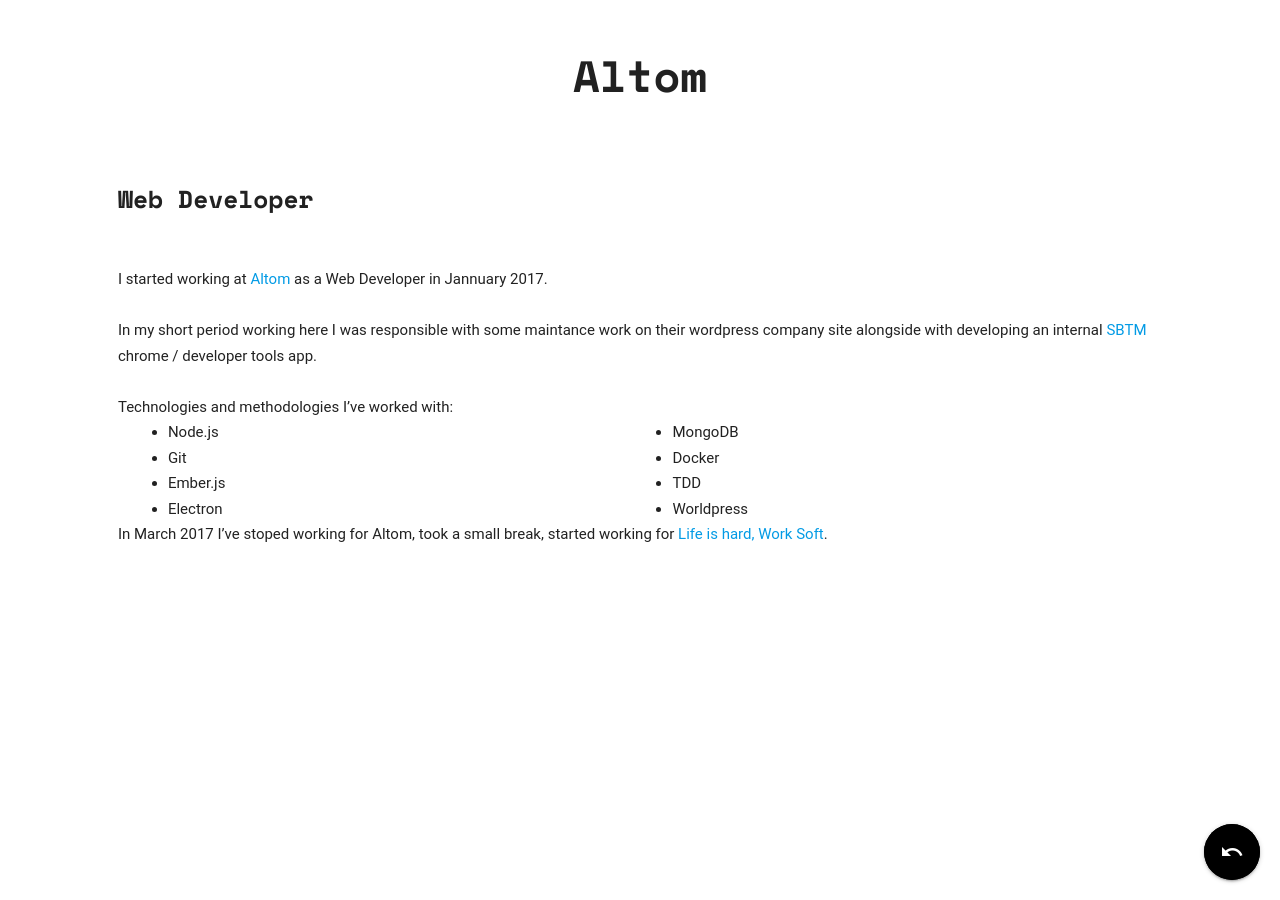
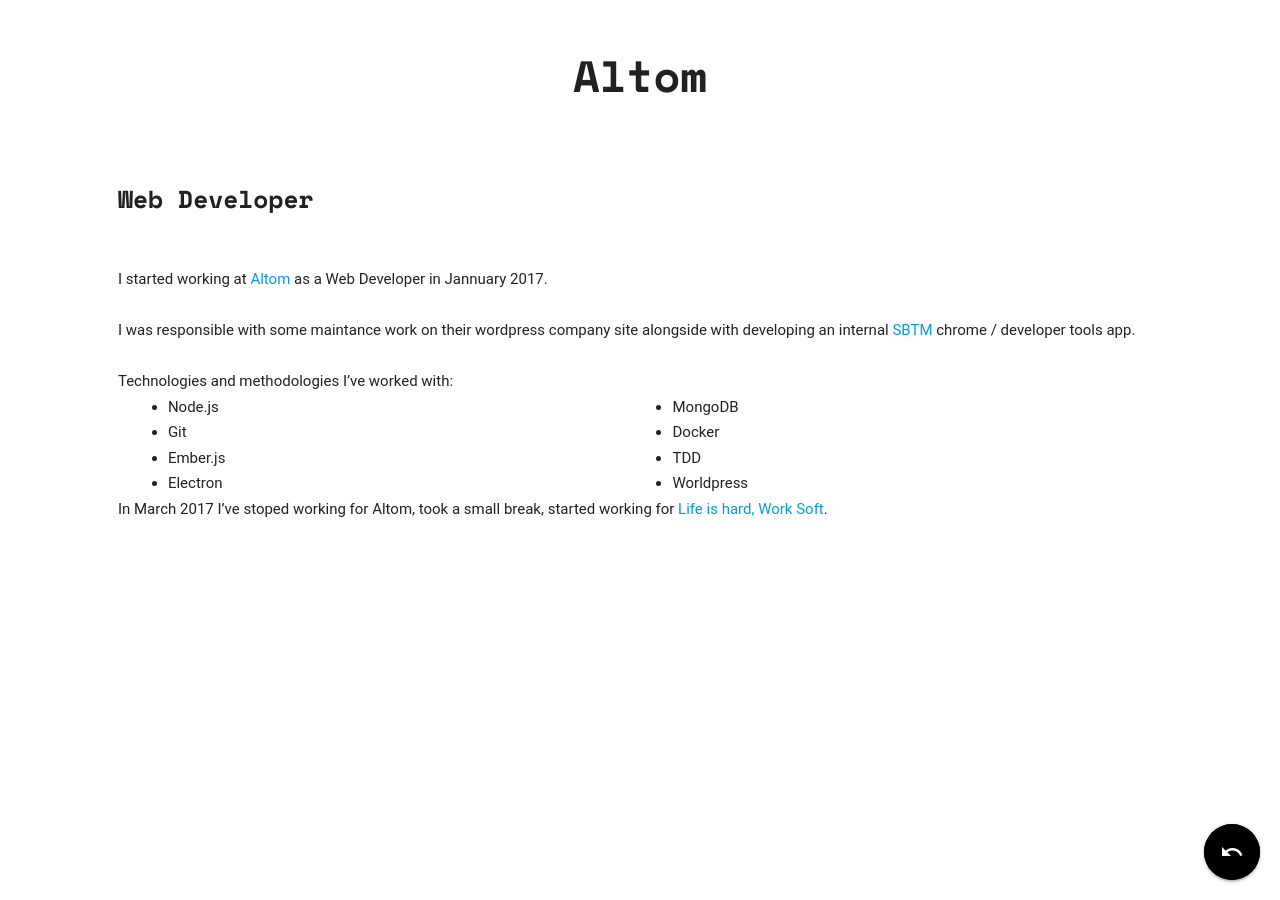
Before and after one commit to suciusergiu94/blog, a Jekyll site: the page built from _posts/work-experience/2017-01-10-job-altom.markdown, in a window 1280 px wide. Built offline with Jekyll 4.4.1, drawn with Linux system fonts in a browser that asks for light colours.

Commit message:
removed pity line xD

```diff
--- a/_posts/work-experience/2017-01-10-job-altom.markdown
+++ b/_posts/work-experience/2017-01-10-job-altom.markdown
@@ -8,7 +8,7 @@
 I started working at [Altom][altom] as a Web Developer in Jannuary 2017.
 <br/>
 <br/>
-In my short period working here I was responsible with some maintance work on their wordpress company site alongside with developing an internal [SBTM][sbtm] chrome / developer tools app.
+I was responsible with some maintance work on their wordpress company site alongside with developing an internal [SBTM][sbtm] chrome / developer tools app.
 <br />
 <br />
 Technologies and methodologies I've worked with:
```
